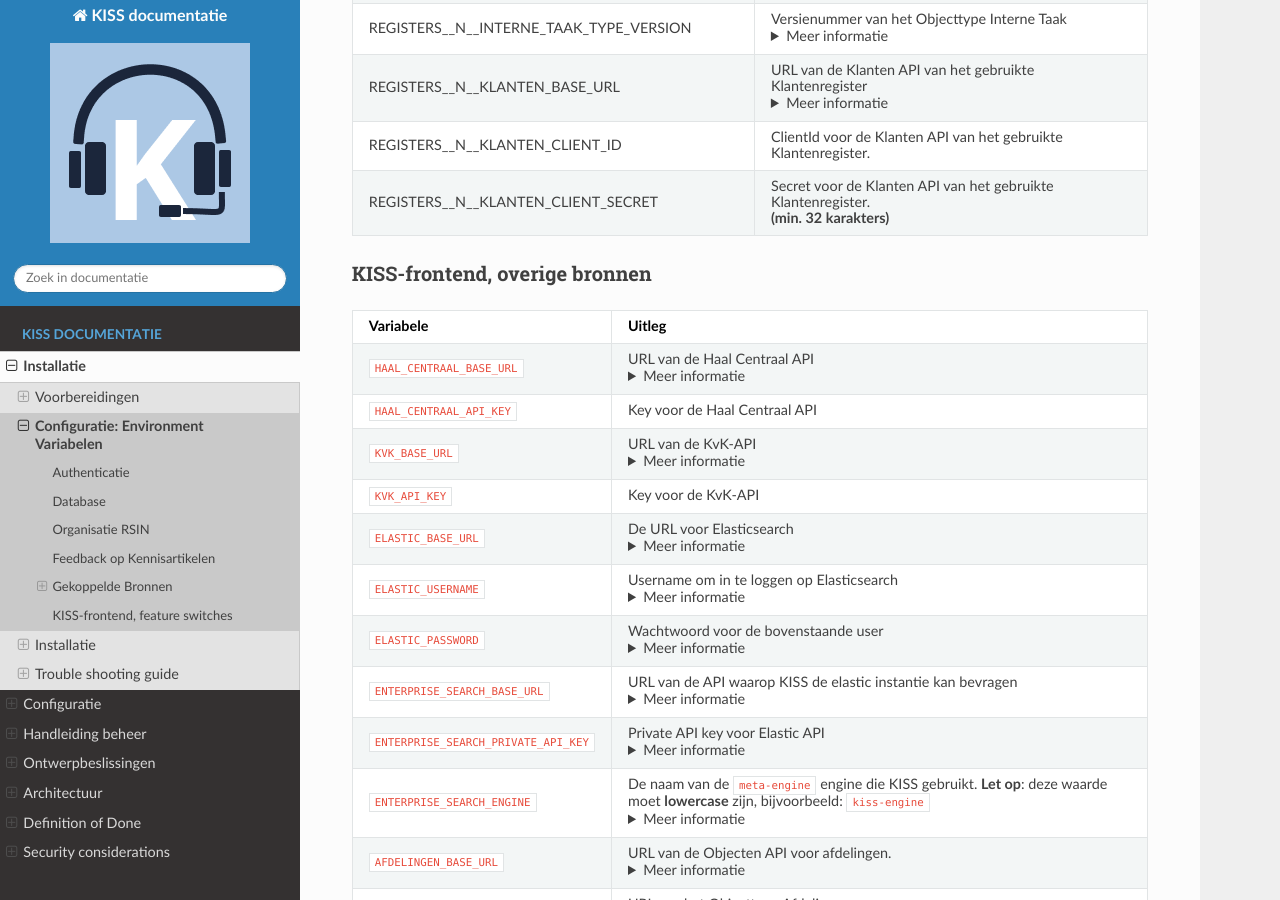
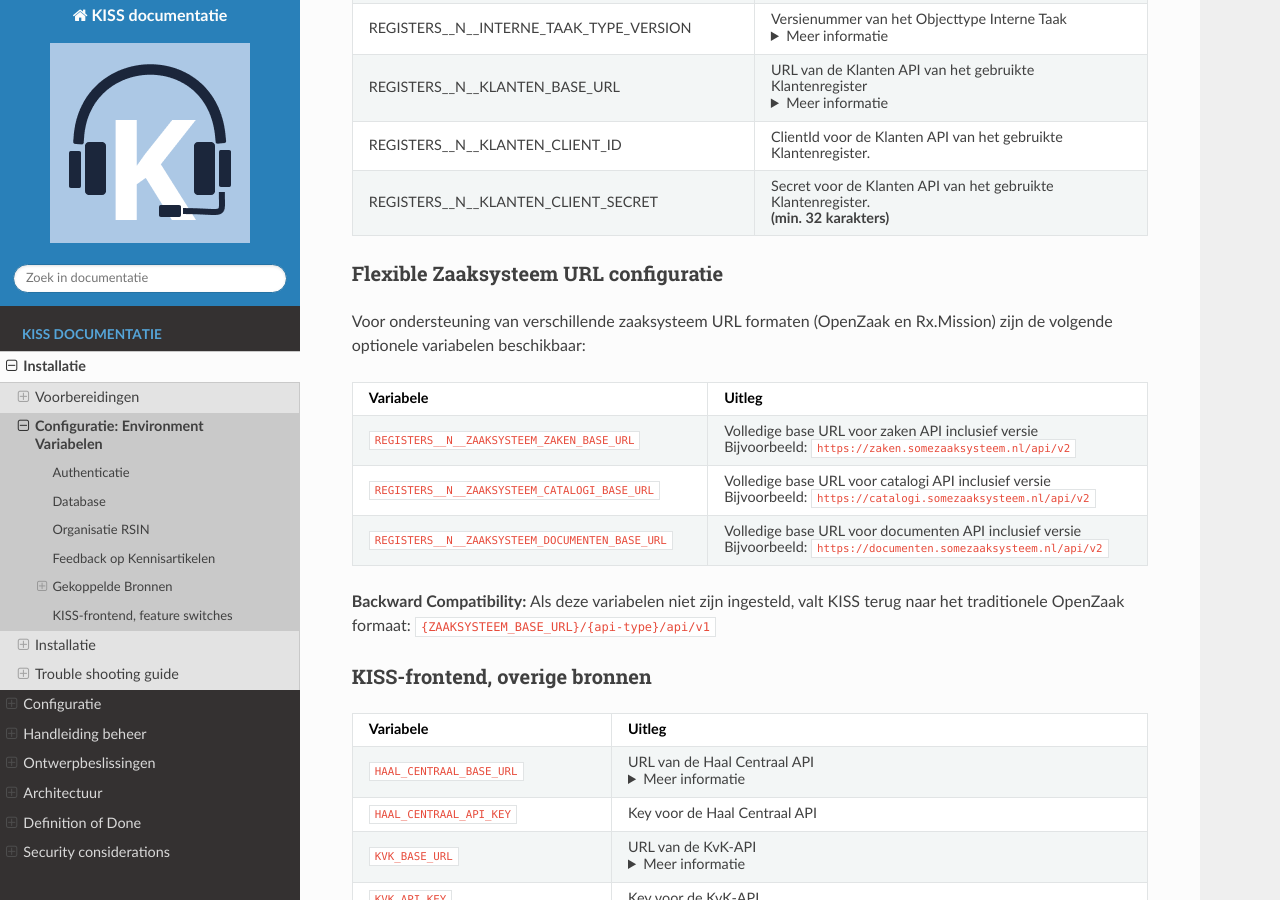
Before and after one commit to Klantinteractie-Servicesysteem/.github, a Sphinx documentation site: the page built from docs/installation/configuratie.md, in a window 1280 px wide and 900 px high, scrolled down 3206 px. Built offline with Sphinx 7.4.7 and the Read the Docs theme 3.1.0, drawn with Linux system fonts in a browser that asks for light colours.

Commit message:
Pc 1208 supporting a different zgw api url structure

```diff
--- a/docs/installation/configuratie.md
+++ b/docs/installation/configuratie.md
@@ -92,7 +92,17 @@
 |REGISTERS__N__KLANTEN_CLIENT_ID            |ClientId voor de Klanten API van het gebruikte Klantenregister.                                                                |
 |REGISTERS__N__KLANTEN_CLIENT_SECRET      |Secret voor de Klanten API van het gebruikte Klantenregister. <br /> **(min. 32 karakters)**                                   |
 
+### Flexible Zaaksysteem URL configuratie
 
+Voor ondersteuning van verschillende zaaksysteem URL formaten (OpenZaak en Rx.Mission) zijn de volgende optionele variabelen beschikbaar:
+
+| Variabele | Uitleg |
+|---|---|
+| `REGISTERS__N__ZAAKSYSTEEM_ZAKEN_BASE_URL` | Volledige base URL voor zaken API inclusief versie <br/> Bijvoorbeeld: `https://zaken.somezaaksysteem.nl/api/v2` |
+| `REGISTERS__N__ZAAKSYSTEEM_CATALOGI_BASE_URL` | Volledige base URL voor catalogi API inclusief versie <br/> Bijvoorbeeld: `https://catalogi.somezaaksysteem.nl/api/v2` |
+| `REGISTERS__N__ZAAKSYSTEEM_DOCUMENTEN_BASE_URL` | Volledige base URL voor documenten API inclusief versie <br/> Bijvoorbeeld: `https://documenten.somezaaksysteem.nl/api/v2` |
+
+**Backward Compatibility:** Als deze variabelen niet zijn ingesteld, valt KISS terug naar het traditionele OpenZaak formaat: `{ZAAKSYSTEEM_BASE_URL}/{api-type}/api/v1`
 
 ### KISS-frontend, overige bronnen
 
```
